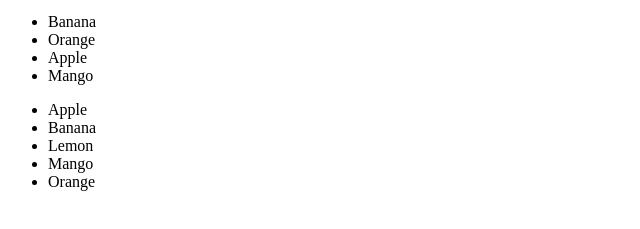
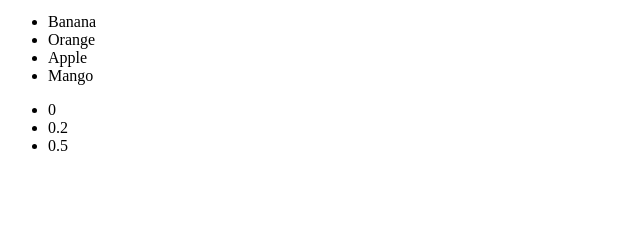
Before and after one commit to mahimabhaghelITG/book-task, a plain HTML site: page array.html in a window 1280 px wide. Shown: the part 101-330 px from the top of the page, without its empty margins (0-640 px from the left). Drawn offline with Linux system fonts and the light colour scheme.

Commit message:
lowest number

```diff
--- a/array.html
+++ b/array.html
@@ -6,7 +6,7 @@
 <p id="demo"></p>
 <p id="looping"></p>
 <p id="foreach"></p>
-<p id="lowest_number"></p>
+<div id="lowest_number"></div>
 <script>
 const cars = ["Saab", "Volvo", "BMW"];
 cars[2] = "Safari";
@@ -52,35 +52,33 @@ console.log(fruits_of instanceof Array);
 
 
 const arr = [4,4,4,2,2,2,8,4,4,7,7,7,582,753,951,654,0.2,0.5,.5,.6,.2, 0,1,2,4,7,88,99,77,44,55,88,77,99,00,22,.55,66,77,951,753,850];
-//document.getElementById("lowest_number").innerHTML = ;
-const citrus = arr.sort(function(a, b){return b - a});
-console.log(citrus);
-var filternum = citrus.filter(myFunction);
-let textNum = '';
-function myFunction(value, index, array) {
-console.log(value);
-    for (let i = 0; i < 3; i++) {
-        textNum += value ;
+// document.getElementById("lowest_number").innerHTML = citrus ;
+var citrus = arr.sort((a, b) => a - b);
+
+let textnum = [];
+for (let i = 0; i < arr.length; i++) {
+    // console.log(arr[i])
+    if (!textnum.includes(arr[i])) {
+        // console.log(arr[i]);
+        textnum.push(arr[i]);
     }
-  return value ;
 }
-// let lowsetNum = '';
-// arr.forEach(myArrayMin);
-// function myArrayMin(point) {
 
-//     // myArrayMinnum(point);
-//     console.log(point);
-// }
-// function myArrayMinnum(point) {
-//   return Math.min.apply(null, point);
-// }
-// let text = "<ul>";
-// fruits.forEach(myFunction);
-// text += "</ul>";
+var textlenth = "<ul>";
+textnum.forEach(eachFunction);
+textlenth += "</ul>";
 
-// function myFunction(value) {
-//   text += "<li>" + value + "</li>";
-// }
+document.getElementById("lowest_number").innerHTML = textlenth;
+function eachFunction(value,index){
+    console.log(value);
+    if(index <= 2){
+        textlenth += "<li>" + value + "</li>";
+    }
+
+}
+
+// var citrusD = arr.sort((a, b) => b - a);
+
 </script>
 
 </body>
```
